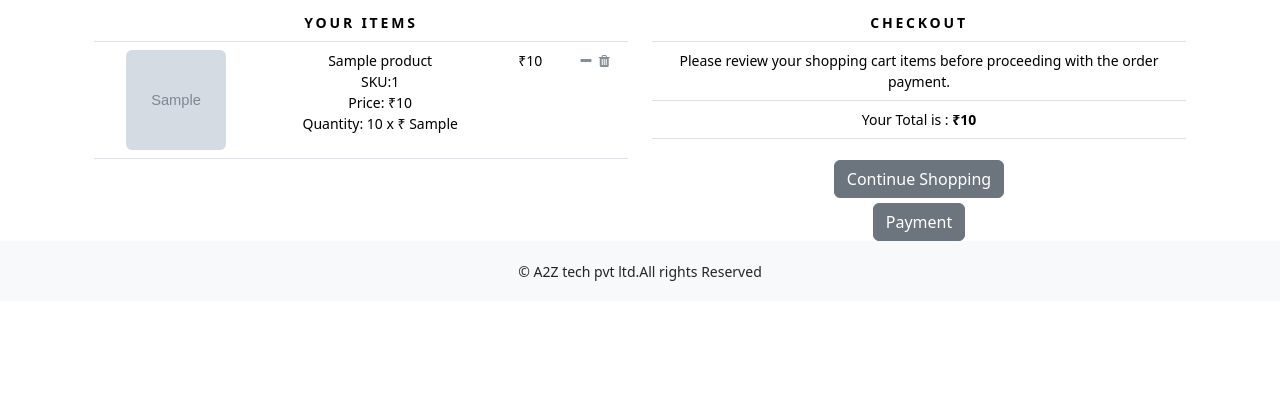
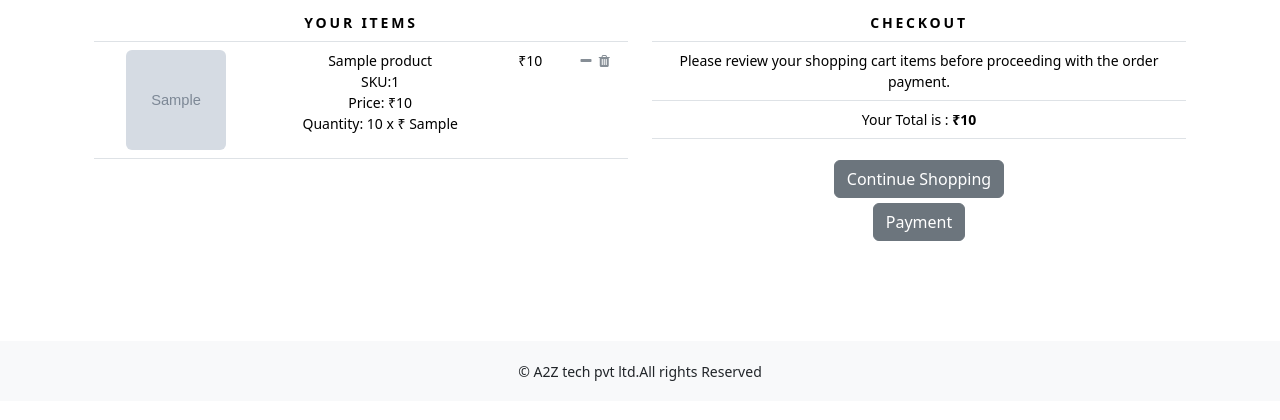
Before and after one commit to shamalek/e-commerce-app-using-python-django, a Django app: template ecommerceproject1/templates/cart.html in a window 1280 px wide. Shown: the part 308-728 px from the top of the page. Run offline with Django 3.2, Linux system fonts and the light colour scheme; the template is opened without the code that fills it: most values are stand-ins (such as "Sample title", 1, 10 or a date in 2020); grey boxes marked "Sample" are stand-in pictures; some libraries are stand-ins or nearby versions.

Commit message:
Updated the space between payment button and footer

```diff
--- a/ecommerceproject1/templates/cart.html
+++ b/ecommerceproject1/templates/cart.html
@@ -105,7 +105,7 @@ This is the cart page. Proceed to review your items and place the order
         <div class="mx-auto">
             <a href="{% url 'shop:allProductCat' %}" class="btn btn-secondary btn-block my_custom_button">Payment</a>
         </div>
-
+        <div style="margin-bottom: 100px;"></div>
     </div>
 
 </div>
```
Also changed, not shown: db.sqlite3.
